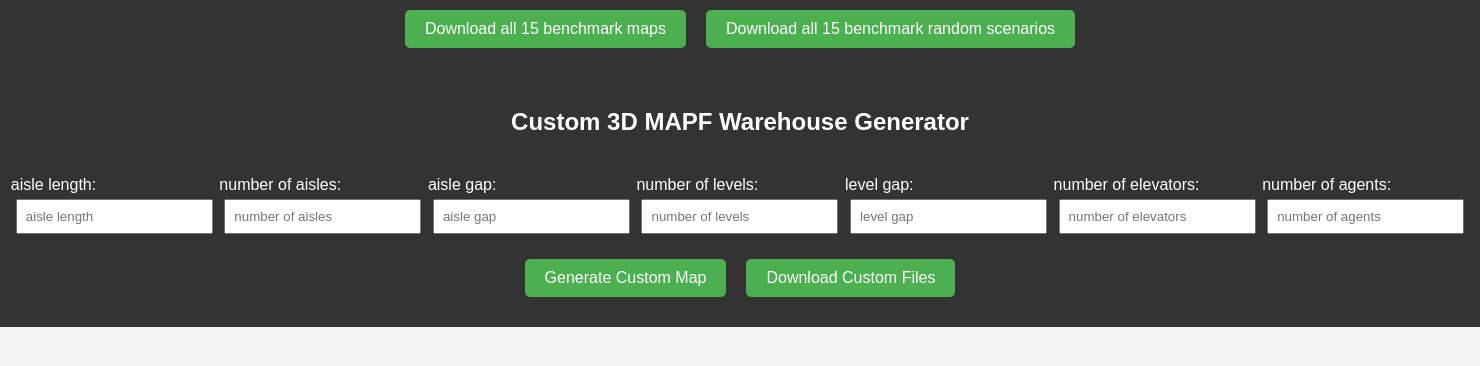
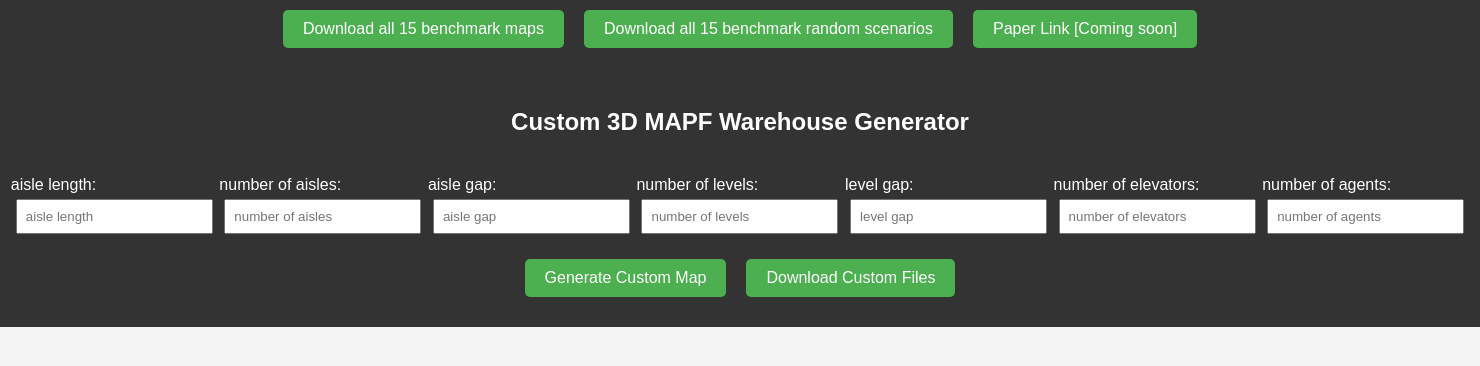
Before and after one commit to pwang649/3D_MAPF, a Django app: page /generate_map/ in a window 1480 px wide. Shown: the part 88-454 px from the top of the page. Run offline with Django 4.2, Linux system fonts and the light colour scheme.

Commit message:
add button link

```diff
--- a/mapf/templates/index.html
+++ b/mapf/templates/index.html
@@ -69,6 +69,7 @@
     <div class="buttons">
         <a href="{% url 'download_all_maps' %}" download><button type="button">Download all 15 benchmark maps</button></a>
         <a href="{% url 'download_all_scens' %}" download><button type="button">Download all 15 benchmark random scenarios</button></a>
+        <a href=""><button type="button">Paper Link [Coming soon]</button></a>
     </div>
     <header>
         <h2>Custom 3D MAPF Warehouse Generator</h2>
```
